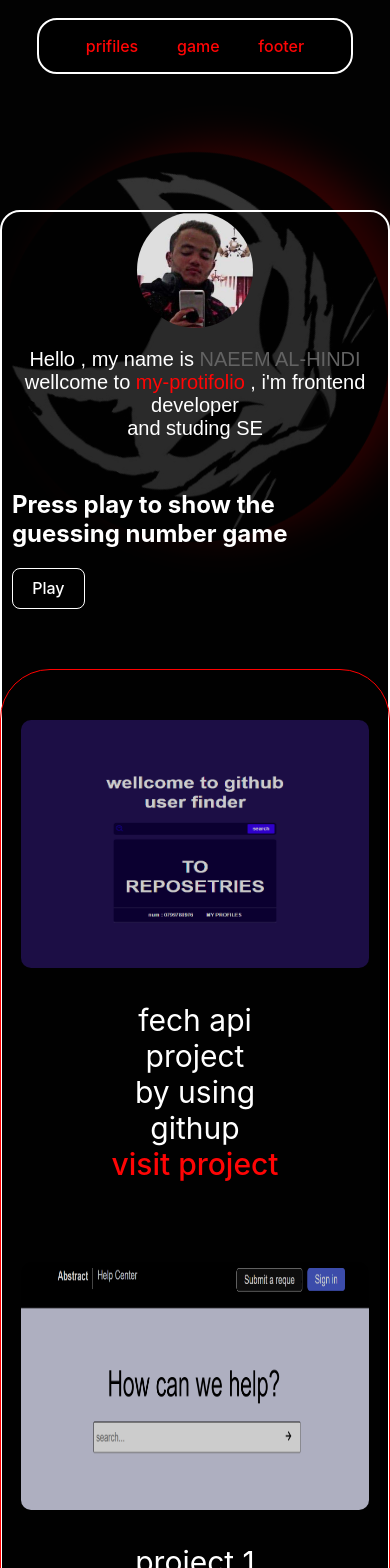
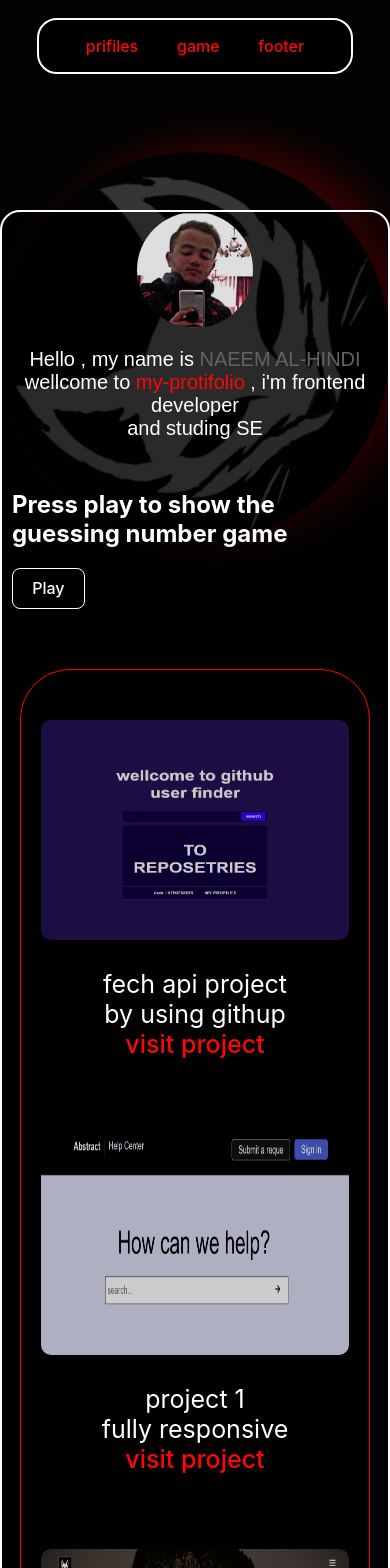
Before and after one commit to Na3eM17/My-Portofolio, a React (Vite) app: page / in a window 390 px wide. Shown: the top 1568 px of the page. Built offline with nearby package versions, Linux system fonts and the light colour scheme.

Commit message:
final edit

```diff
--- a/src/App.jsx
+++ b/src/App.jsx
@@ -8,7 +8,8 @@ function App() {
     <>
       <Header name="prifiles" name2="game" name3="footer" hdr="h-containor2"
       linked="https://myportofolio-self-five.vercel.app/#view"
-      git="http://myportofolio-self-five.vercel.app/.img"
+      git="http://myportofolio-self-five.vercel.app/#play"
+      insta="https://na3em17.github.io/My-Profiles/"
       />
       <Contain/>
       <Header name="Instagram" name2="Github"
--- a/src/index.css
+++ b/src/index.css
@@ -157,7 +157,7 @@ input{
   padding: 10px;
 }
 .projects{
-  width: 90%;
+  width: 80%;
   border: 1px solid red;
   border-radius: 50px;
   display: flex;
@@ -166,6 +166,7 @@ input{
   padding-bottom: 50px;
   padding:50px 20px;
   margin-top: 50px;
+  margin-bottom: 20px;
 }
 .project{
   display: flex;
@@ -305,6 +306,17 @@ border-radius: 0;
     flex-direction: column;
   }
 
+  .project p{
+    width: 100%;
+    font-size: 25px;
+  }
+
+  .project2 p{
+    width: 100%;
+    font-size: 25px;
+
+  }
+
   .project a{
     width: 100%;
   }
```
